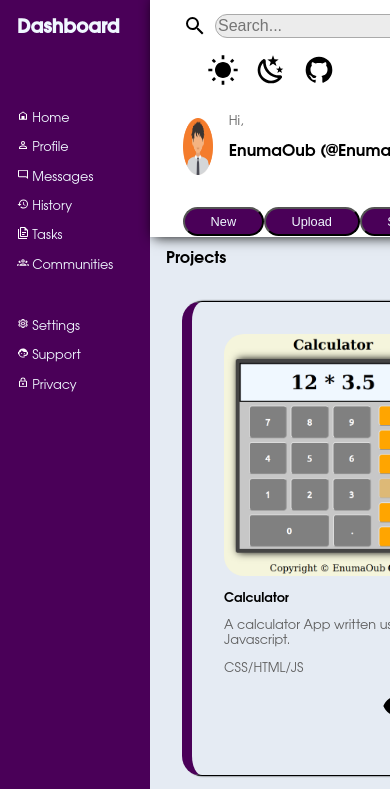
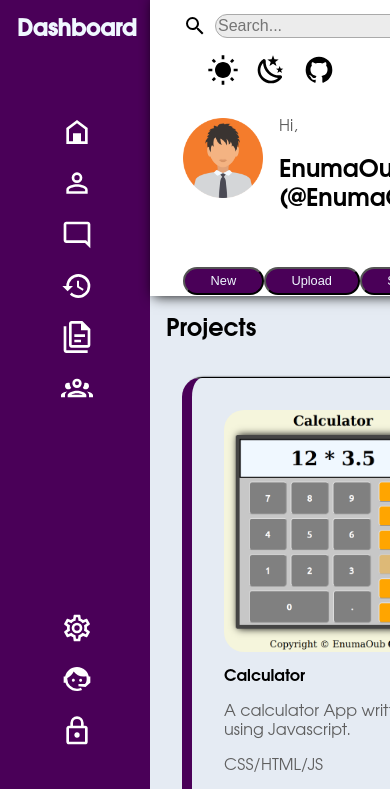
Before and after one commit to EnumaOub/CSS-Admin-Dashboard, a plain HTML site: page index.html in a window 390 px wide. Shown: the top 789 px of the page. Drawn offline with Linux system fonts and the light colour scheme.

Commit message:
Minor correction for more responsive design

```diff
--- a/index.html
+++ b/index.html
@@ -17,22 +17,19 @@
         <nav class="sidebar">
             <h1 class="title">Dashboard</h1>
             <div class="main-links">
-                <h3><img src="media/icons/home.svg" alt="home icon" class="icon home" width="40"> Home</h3>
-                <h3><img src="media/icons/account.svg" alt="account icon" class="icon profiles" width="40"> Profile</h3>
-                <h3><img src="media/icons/message-reply-outline.svg" alt="messages icon" class="icon messages"
-                        width="40"> Messages</h3>
-                <h3><img src="media/icons/history.svg" alt="history icon" class="icon history" width="40"> History</h3>
-                <h3><img src="media/icons/file-document-multiple-outline.svg" alt="files icon" class="icon tasks"
-                        width="40"> Tasks</h3>
-                <h3><img src="media/icons/account-group-outline.svg" alt="account group icon" class="icon communities"
-                        width="40"> Communities</h3>
+                <h3><img src="media/icons/home.svg" alt="home icon" class="icon home"> <span>Home</span></h3>
+                <h3><img src="media/icons/account.svg" alt="account icon" class="icon profiles"> <span>Profile</span></h3>
+                <h3><img src="media/icons/message-reply-outline.svg" alt="messages icon" class="icon messages"> <span>Messages</span></h3>
+                <h3><img src="media/icons/history.svg" alt="history icon" class="icon history" width="40"> <span>History</span></h3>
+                <h3><img src="media/icons/file-document-multiple-outline.svg" alt="files icon" class="icon tasks"> <span>Tasks</span></h3>
+                <h3><img src="media/icons/account-group-outline.svg" alt="account group icon" class="icon communities"> <span>Communities</span></h3>
             </div>
             <div class="side-links">
-                <h3><img src="media/icons/cog-outline.svg" alt="cog icon" class="icon settings" width="40"> Settings
+                <h3><img src="media/icons/cog-outline.svg" alt="cog icon" class="icon settings"> <span>Settings</span>
                 </h3>
-                <h3><img src="media/icons/face-agent.svg" alt="face agent icon" class="icon support" width="40"> Support
+                <h3><img src="media/icons/face-agent.svg" alt="face agent icon" class="icon support"> <span>Support</span>
                 </h3>
-                <h3><img src="media/icons/lock-outline.svg" alt="lock icon" class="icon privacy" width="40"> Privacy
+                <h3><img src="media/icons/lock-outline.svg" alt="lock icon" class="icon privacy"> <span>Privacy</span>
                 </h3>
             </div>
         </nav>
@@ -153,19 +150,19 @@
                         <li>
                             <img src="media/icons/woman-user-circle-icon.svg" alt="woman icon" class="woman" width="40">
                             <div>
-                                <h4>@Ardin</h4> Tester
+                                <h4>@Ardin</h4> <p>Tester</p>
                             </div>
                         </li>
                         <li>
                             <img src="media/icons/user_random.png" alt="enuma icon" class="enuma" width="40">
                             <div>
-                                <h4>@EnumaOub</h4> Project builder
+                                <h4>@EnumaOub</h4> <p>Project builder</p>
                             </div>
                         </li>
                         <li>
                             <img src="media/icons/woman-user-circle-icon.svg" alt="man icon" class="man" width="40">
                             <div>
-                                <h4>@Testerdu22</h4> Tester of Soft
+                                <h4>@Testerdu22</h4> <p>Tester of Soft</p>
                             </div>
                         </li>
 
--- a/styles.css
+++ b/styles.css
@@ -5,7 +5,7 @@
 
 /* Set various General Styles */
 
-html {
+:root {
     --main-bck-color: #ffffff;
     --second-bck-color: #e5ebf3;
     --third-bck-color: #4a0058;
@@ -18,28 +18,28 @@ body {
 }
 
 h1 {
-    font-size: 3rem;
+    font-size: max(2.6vw, 1.4rem);
     font-weight: 900;
 }
 
 h2 {
-    font-size: 2rem;
+    font-size: max(1.5vw, 1.5rem);
     font-weight: 600;
 }
 
 h3 {
-    font-size: 1.5rem;
+    font-size: max(1.3vw, 1.2rem);
     font-weight: 400;
 }
 
 h4 {
-    font-size: 1rem;
+    font-size: max(1vw, 1rem);
     font-weight: 600;
     margin: 0;
 }
 
 p {
-    font-size: 1rem;
+    font-size: max(1vw, 1rem);
     color: rgb(95, 95, 95);
 }
 
@@ -61,7 +61,6 @@ hr {
 /* Change to the images */
 
 img {
-    width: 10%;
     object-fit: cover;
 }
 
@@ -104,10 +103,14 @@ main {
 .sidebar .icon {
     -webkit-filter: invert(100%);
     border: none;
+    width: 2rem;
+    cursor: pointer;
 }
 
 .sidebar h3 {
+    display: flex;
     cursor: pointer;
+    gap: 1rem;
 }
 
 .sidebar h3:hover {
@@ -150,12 +153,12 @@ header .icon {
     gap: 1rem;
 }
 
-.bckg-chg .icon, .bckg-chg a {
+header .icon, .bckg-chg a {
     width: 2rem;
     cursor: pointer;
 }
 
-.bckg-chg a:hover, .bckg-chg .icon:hover {
+.bckg-chg a:hover {
     width: 2.2rem;
     -webkit-filter: invert(100%);
 }
@@ -205,6 +208,7 @@ header .icon {
     margin-right: 3rem;
     margin-top: 2rem;
 }
+
 
 .bottom-header button {
     border-radius: 20px;
@@ -302,33 +306,41 @@ card, ul.content-card {
     list-style-type: none;
 }
 
-
-@media only screen and (max-width: 1500px) {
-    h1 {
-        font-size: 2rem;
-        font-weight: 900;
-    }
+.trending .content-card li {
+    display: flex;
+    align-items: center;
+    gap: 1.5rem;
+    margin-bottom: 2.2rem;
 }
 
-@media only screen and (max-width: 1150px) {
-    h1 {
-        font-size: 1.3rem;
-        font-weight: 900;
-    }
+.trending .content-card li:last-child {
+    margin-bottom: 0;
+}
 
-    h3 {
-        font-size: 1rem;
-        font-weight: 900;
-    }
+
+.trending .content-card li div {
+    display: flex;
+    align-content: flex-start;
+}
+
+.trending .content-card li div p {
+    margin: 0;
 }
 
 
 
-@media only screen and (max-width: 900px) {
+
+@media only screen and (max-width: 1100px) {
 
     .sidebar {
-        grid-template-rows: 5rem 12rem 4rem;
+        grid-template-rows: 5rem 30rem 4rem;
+        justify-items: center;
     }
+
+    .sidebar h3 span {
+        display: none;
+    }
+
 
     .top-header input {
         padding-right: 3rem;
@@ -362,37 +374,12 @@ card, ul.content-card {
         padding: 0.3rem 1.6rem;
     }
 
-    h1 {
-        font-size: 1.2rem;
-        font-weight: 900;
-    }
-
-    h2 {
-        font-size: 1rem;
-        font-weight: 600;
-    }
-
-    h3 {
-        font-size: 0.8rem;
-        font-weight: 400;
-    }
-
-    h4 {
-        font-size: 0.8rem;
-        font-weight: 600;
-        margin: 0;
-    }
-
-    p {
-        font-size: 0.8rem;
-        color: rgb(95, 95, 95);
-    }
 }
 
 
 
 
-@media only screen and (max-width: 700px) {
+@media only screen and (max-width: 900px) {
     .main-content {
         grid-template-columns: 1fr;
     }
```
